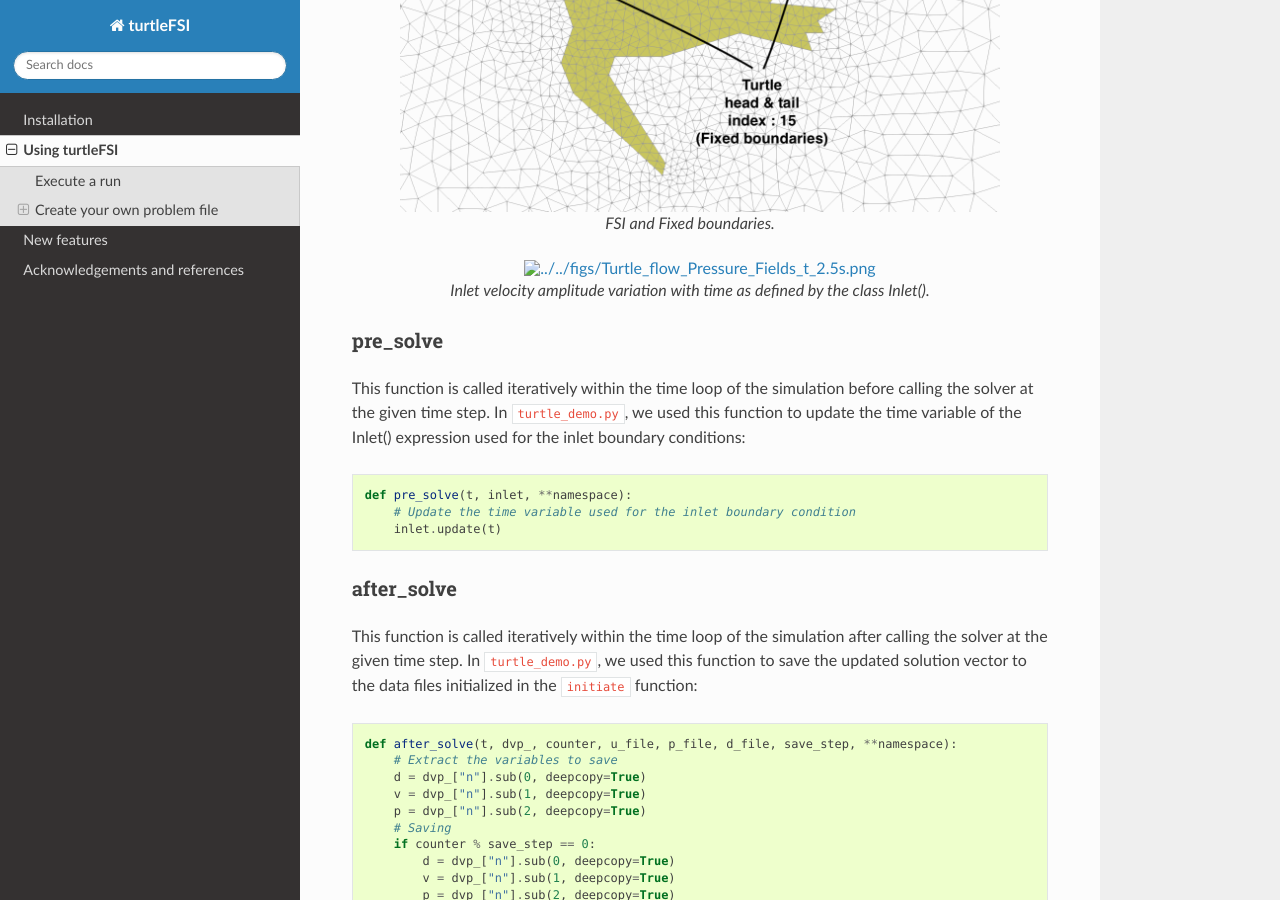
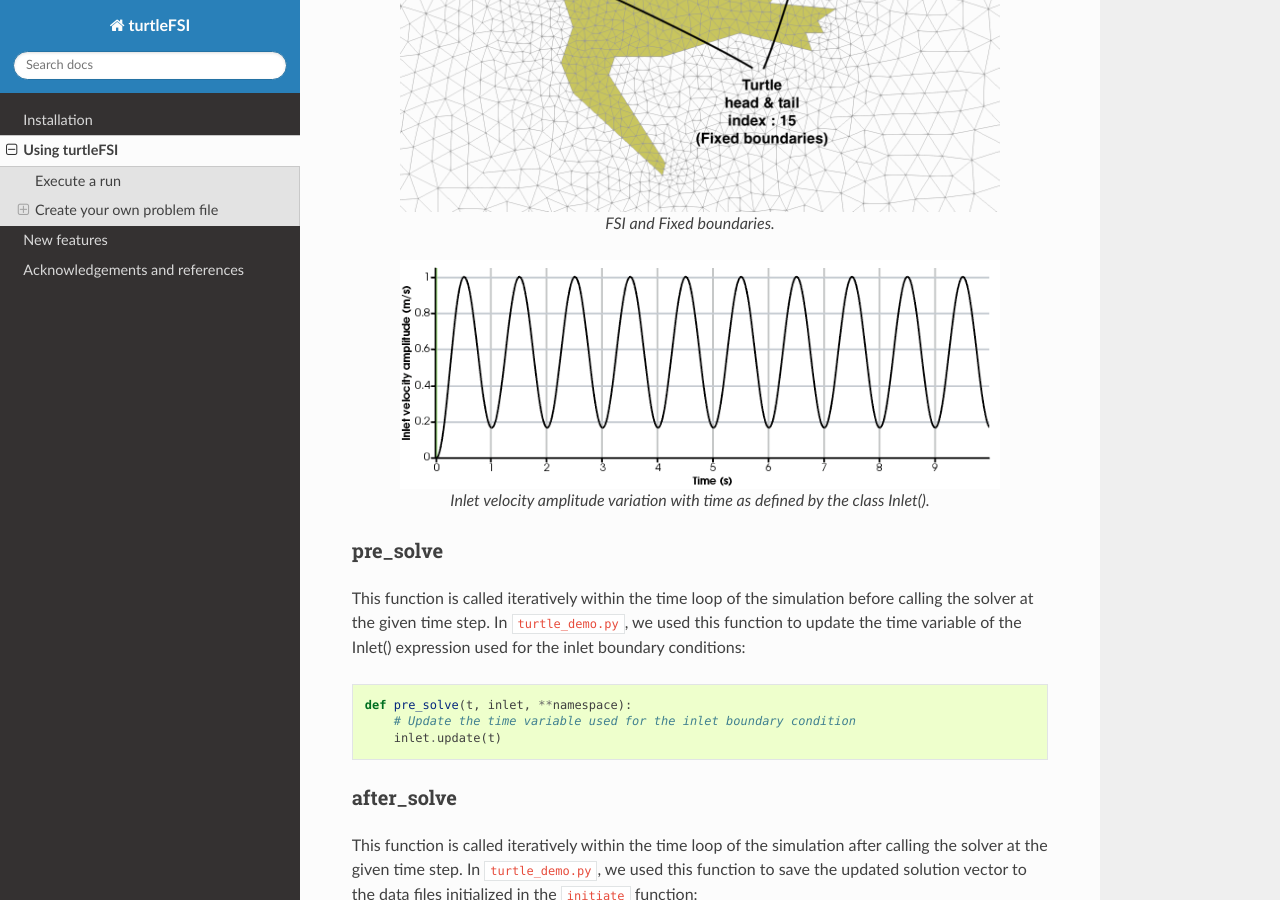
Before and after one commit to KVSlab/turtleFSI, a Sphinx documentation site: the page built from docs/source/using_turtleFSI.rst, in a window 1280 px wide and 900 px high, scrolled down 5420 px. Built offline with Sphinx 7.4.7 and the Read the Docs theme 2.0.0, drawn with Linux system fonts in a browser that asks for light colours.

Commit message:
edit on figure

```diff
--- a/docs/source/using_turtleFSI.rst
+++ b/docs/source/using_turtleFSI.rst
@@ -250,7 +250,7 @@ the consistency between the markers used and the one provided with the ``get_mes
 
     FSI and Fixed boundaries.
 
-.. figure:: ../../figs/Turtle_flow_Pressure_Fields_t_2.5s.png
+.. figure:: ../../figs/Turtle_inlet_vel.png
    :width: 600px
    :align: center
 
@@ -311,7 +311,7 @@ Function called once at the end of the time loop. An example of use is given in
 
 
 
-.. figure:: ../../figs/Turtle_flow_Pressure_Fields_t_2.5s.png
+.. figure:: ../../figs/Turtle_Flow_Pressure_Fields_t_2.5s.png
    :width: 600px
    :align: center
 
```
